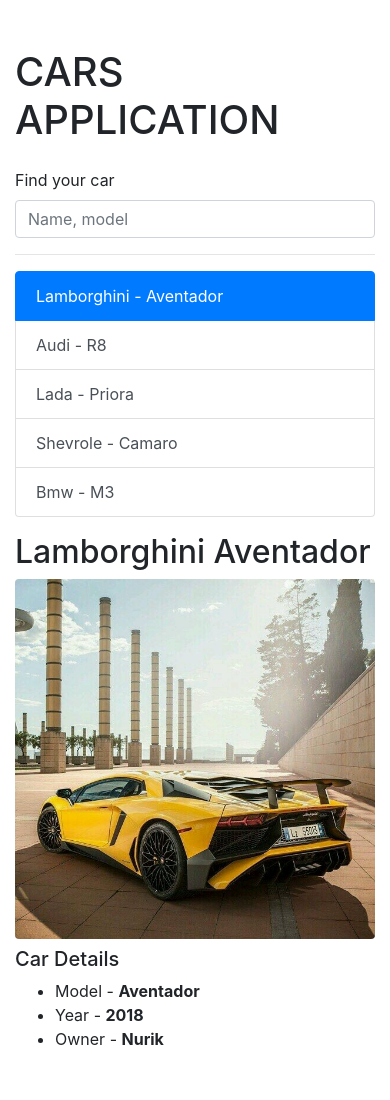
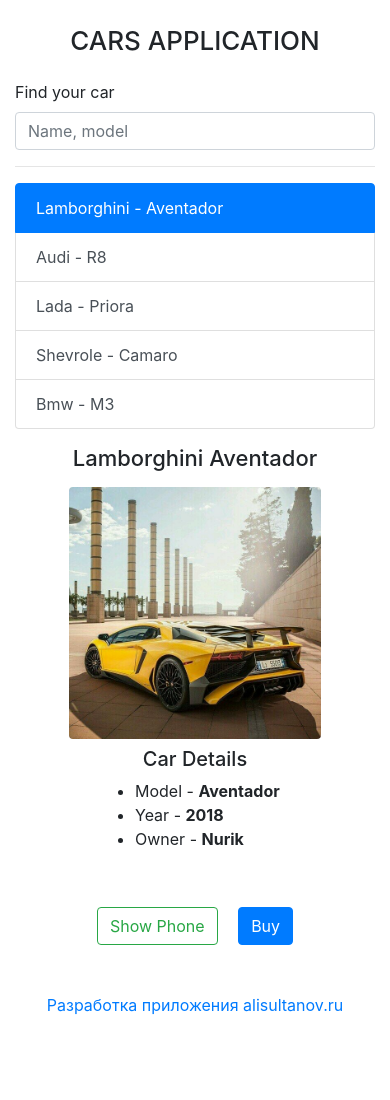
Before and after one commit to shamilfrontend/vue-simple-car-app, a plain HTML site: page index.html in a window 390 px wide. Shown: the top 1100 px of the page. After the commit the page ends 1042 px from the top, so only its background shows below. Drawn offline with nearby package versions, Linux system fonts and the light colour scheme.

Commit message:
добавил адаптивность

```diff
--- a/main.css
+++ b/css/main.css
@@ -1,4 +1,6 @@
 #app {
+	padding-top: 25px;
+	padding-bottom: 25px;
 	outline: 1px solid #eee;
 }
 
--- /dev/null
+++ b/css/media.css
@@ -0,0 +1,33 @@
+@media (max-width: 992px) {
+	.site-title {
+		text-align: center;
+		font-size: 26px;
+	}
+
+	.btns {
+		text-align: center;
+	}
+
+	.productDetail {
+		text-align: center;
+	}
+
+	.productDetail h2 {
+		font-size: 22px;
+		margin-bottom: 15px;
+	}
+
+	.carImage {
+		width: 70%;
+		display: block;
+		margin-left: auto;
+		margin-right: auto;
+	}
+
+	.carInfo {
+		text-align: left;
+		width: 200px;
+		margin-left: auto;
+		margin-right: auto;
+	}
+}
--- a/index.html
+++ b/index.html
@@ -2,14 +2,17 @@
 <html lang="ru">
 <head>
     <meta charset="UTF-8">
+    <meta name="viewport" content="width=device-width, initial-scale=1, shrink-to-fit=no">
+
     <title>VueJS приложение на авто тематику</title>
 
     <link rel="stylesheet" href="https://stackpath.bootstrapcdn.com/bootstrap/4.1.2/css/bootstrap.min.css" integrity="sha384-Smlep5jCw/wG7hdkwQ/Z5nLIefveQRIY9nfy6xoR1uRYBtpZgI6339F5dgvm/e9B" crossorigin="anonymous">
-    <link rel="stylesheet" href="./main.css" >
+    <link rel="stylesheet" href="./css/main.css" >
+    <link rel="stylesheet" href="./css/media.css" >
 </head>
 <body>
 
-<div class="container pt-5 pb-5" id="app">
+<div class="container" id="app">
     <div class="row mb-3">
         <div class="col">
             <h1 class="site-title">Cars Application</h1>
@@ -41,7 +44,7 @@
             </ul>
         </div>
 
-        <div class="col-md-8 pt-3">
+        <div class="col-md-8 pt-3 productDetail">
 
             <div class="row">
                 <div class="col-md-12">
@@ -59,7 +62,7 @@
                 </div>
                 <div class="col-md-6 pt-2">
                     <h5>Car Details</h5>
-                    <ul>
+                    <ul class="carInfo">
                         <li>Model - <strong>{{car.model}}</strong></li>
                         <li>Year - <strong>{{car.year}}</strong></li>
                         <li>Owner - <strong>{{car.owner}}</strong></li>
@@ -85,7 +88,7 @@
         </div>
     </div>
 
-    <div class="row" v-if="logs.length !== 0">
+    <div class="row mb-3" v-if="logs.length !== 0">
         <div class="col-md-12">
             <h4 class="mb-3">Recent Activity:</h4>
             <ul class="list-group">
@@ -98,6 +101,14 @@
                     }"
                 >{{log.text}} - {{log.date | formatDate}}</li>
             </ul>
+        </div>
+    </div>
+
+    <div class="row">
+        <div class="col-md-12">
+            <div class="site-dev text-center">
+                <a href="http://alisultanov.ru/" target="_blank">Разработка приложения alisultanov.ru</a>
+            </div>
         </div>
     </div>
 
```
